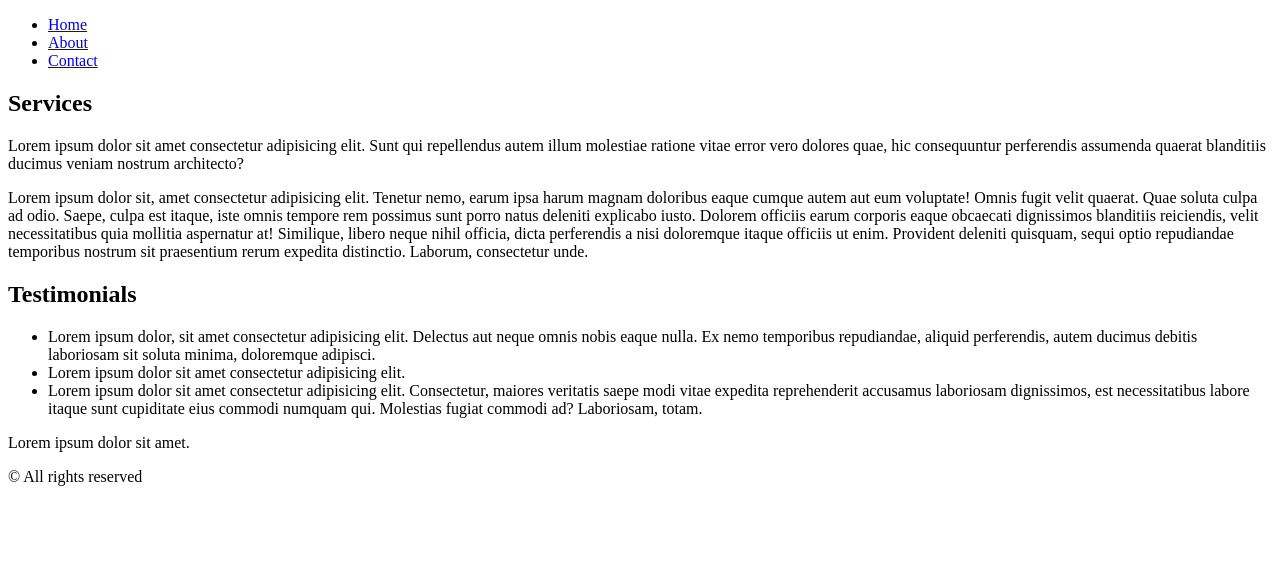
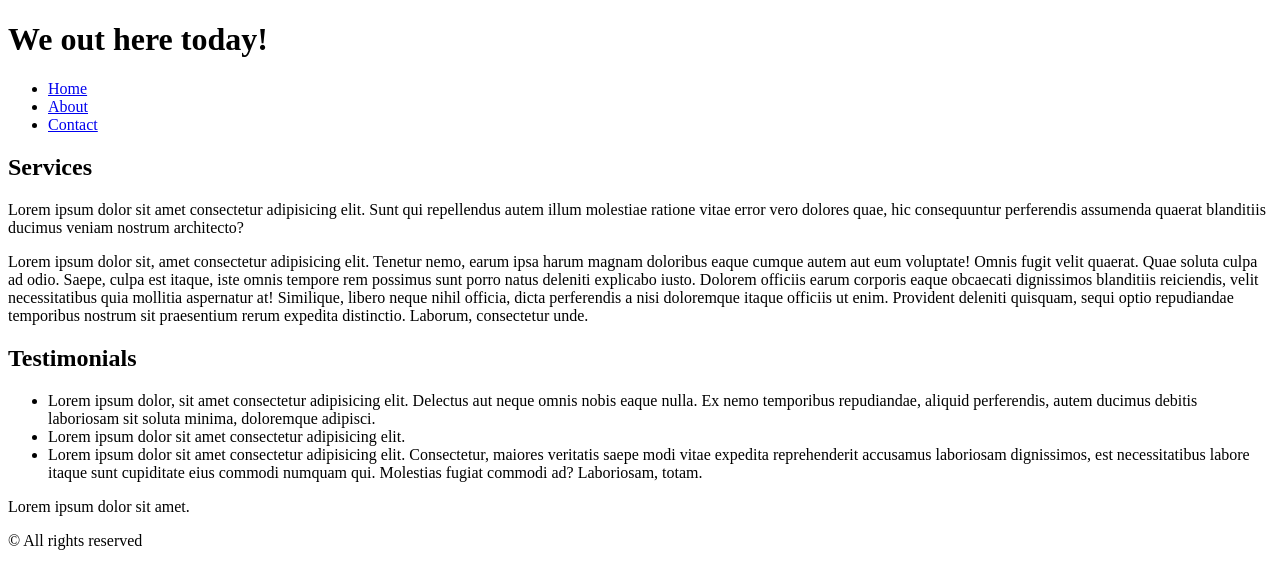
Before and after one commit to NatashaEvelyn90/Week-4---Semantics, a plain HTML site: page Problem 3/problem3.html in a window 1280 px wide. Drawn offline with Linux system fonts and the light colour scheme.

Commit message:
pushing code
updating the answer key

```diff
--- a/Problem 3/problem3.html
+++ b/Problem 3/problem3.html
@@ -7,6 +7,7 @@
 </head>
 <body>
     <header>
+        <h1>We out here today!</h1>
         <nav>
             <ul>
                 <li><a href="#">Home</a></li>
@@ -17,7 +18,7 @@
     </header>
     <main>
         <section>
-            <h1>Services</h1>
+            <h2>Services</h2>
             <article>
             <p>Lorem ipsum dolor sit amet consectetur adipisicing elit. Sunt qui repellendus autem illum molestiae ratione vitae error vero dolores quae, hic consequuntur perferendis assumenda quaerat blanditiis ducimus veniam nostrum architecto?</p>
             <p>Lorem ipsum dolor sit, amet consectetur adipisicing elit. Tenetur nemo, earum ipsa harum magnam doloribus eaque cumque autem aut eum voluptate! Omnis fugit velit quaerat. Quae soluta culpa ad odio.
@@ -26,7 +27,7 @@
             </article>
         </section>
         <section>
-            <h1>Testimonials</h1>
+            <h2>Testimonials</h2>
             <ul>
                 <li>Lorem ipsum dolor, sit amet consectetur adipisicing elit. Delectus aut neque omnis nobis eaque nulla. Ex nemo temporibus repudiandae, aliquid perferendis, autem ducimus debitis laboriosam sit soluta minima, doloremque adipisci.</li>
                 <li>Lorem ipsum dolor sit amet consectetur adipisicing elit.</li>
@@ -40,3 +41,5 @@
     </footer>
 </body>
 </html>
+
+<!-- This is an example of what it can look like.  -->
```
